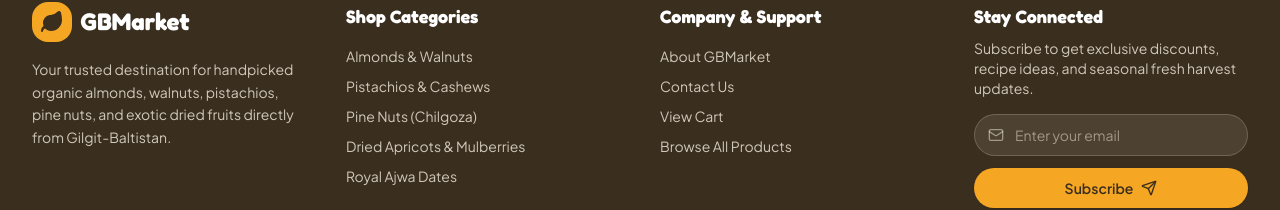
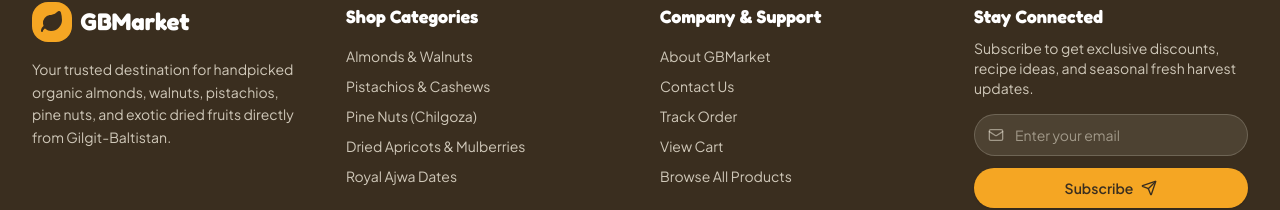
Before and after one commit to AliBaltistani/gbmarket, a React (Vite) app in the folder client/: page / in a window 1280 px wide. Shown: the part 2387-2597 px from the top of the page. Built offline with nearby package versions, Linux system fonts and the light colour scheme; no server answers.

Commit message:
link updated

```diff
--- a/client/src/components/Footer.jsx
+++ b/client/src/components/Footer.jsx
@@ -91,6 +91,7 @@
                         <ul className="space-y-2.5 text-sm text-[#F5EFE0]/80">
                             <li><Link to="/about" className="hover:text-[#F5A623] transition-colors">About GBMarket</Link></li>
                             <li><Link to="/contact" className="hover:text-[#F5A623] transition-colors">Contact Us</Link></li>
+                            <li><Link to="/track-order" className="hover:text-[#F5A623] transition-colors">Track Order</Link></li>
                             <li><Link to="/cart" className="hover:text-[#F5A623] transition-colors">View Cart</Link></li>
                             <li><Link to="/shop" className="hover:text-[#F5A623] transition-colors">Browse All Products</Link></li>
                         </ul>
```
